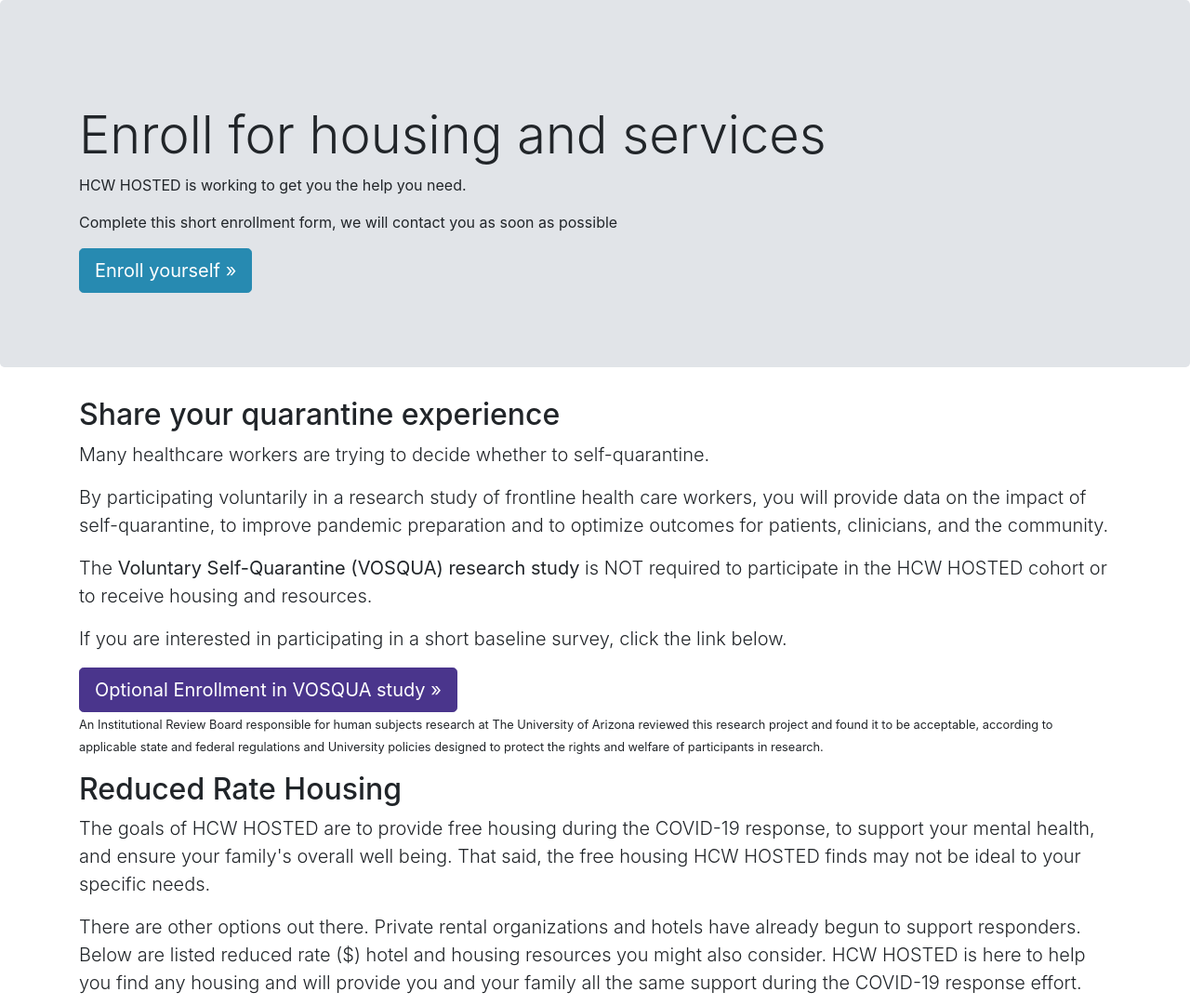
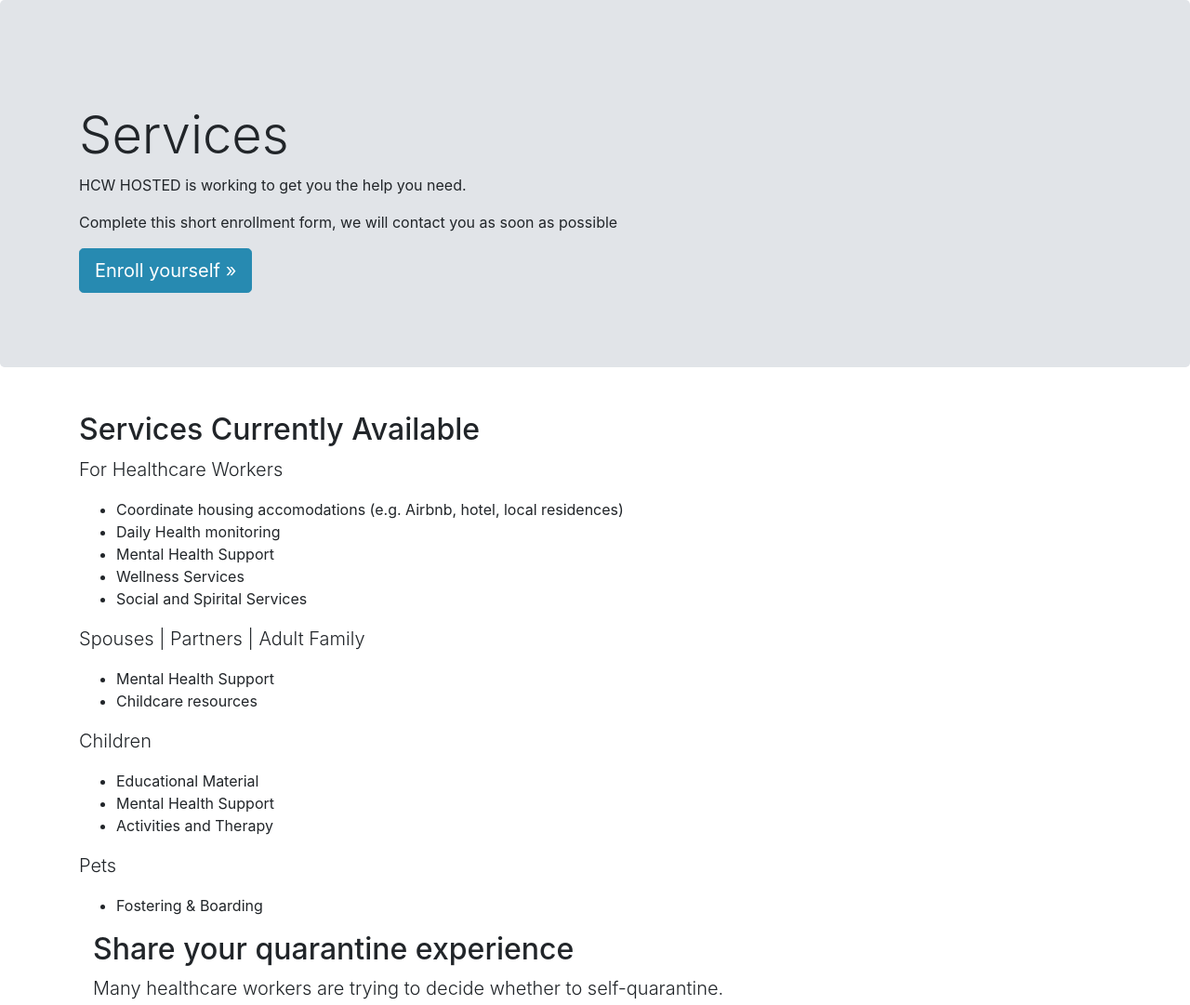
Before and after one commit to hcwhosted/hcwhosted.github.io, a website with bundled scripts: page enroll-for-housing.html in a window 1280 px wide. Shown: the top 1081 px of the page at 93% size. Built offline with nearby package versions, Linux system fonts and the light colour scheme; what uki would draw is missing.

Commit message:
updated index and enroll

```diff
--- a/enroll-for-housing.html
+++ b/enroll-for-housing.html
@@ -50,12 +50,41 @@
     <!-- Main jumbotron for a primary marketing message or call to action -->
     <div class="jumbotron">
       <div class="container mt-5">
-        <h1 class="display-4">Enroll for housing and services</h1>
+        <h1 class="display-4">Services</h1>
         <p> HCW HOSTED is working to get you the help you need. </p>
         <p> Complete this short enrollment form, we will contact you as soon as possible</p>
         <p><a class="btn btn-secondary btn-lg" href="https://redcap.link/hcw-hosted" role="button" target="_blank">Enroll yourself &raquo;</a></p>
       </div>
     </div>
+<div class="container mt-5">
+      <h2 class="display-6">Services Currently Available</h2>
+      <p class="lead">For Healthcare Workers
+      </p>
+        <ul>
+          <li>Coordinate housing accomodations (e.g. Airbnb, hotel, local residences)</li>
+          <li>Daily Health monitoring</li>
+          <li>Mental Health Support</li>
+          <li>Wellness Services</li>
+          <li>Social and Spirital Services</li>
+        </ul>
+      <p class="lead">Spouses | Partners | Adult Family
+      </p>
+        <ul>
+          <li>Mental Health Support</li>
+          <li>Childcare resources</li>
+        </ul>
+      <p class="lead">Children
+      </p>
+        <ul>
+          <li>Educational Material</li>
+          <li>Mental Health Support</li>
+          <li>Activities and Therapy</li>
+          </ul>
+      <p class="lead">Pets
+      </p>
+        <ul>
+          <li>Fostering & Boarding</li>
+        </ul>
     <section>
     <div class="container">
       <h2 class="display-5">Share your quarantine experience</h2>
```
Also changed, not shown: index.html (+2 -5 lines).
